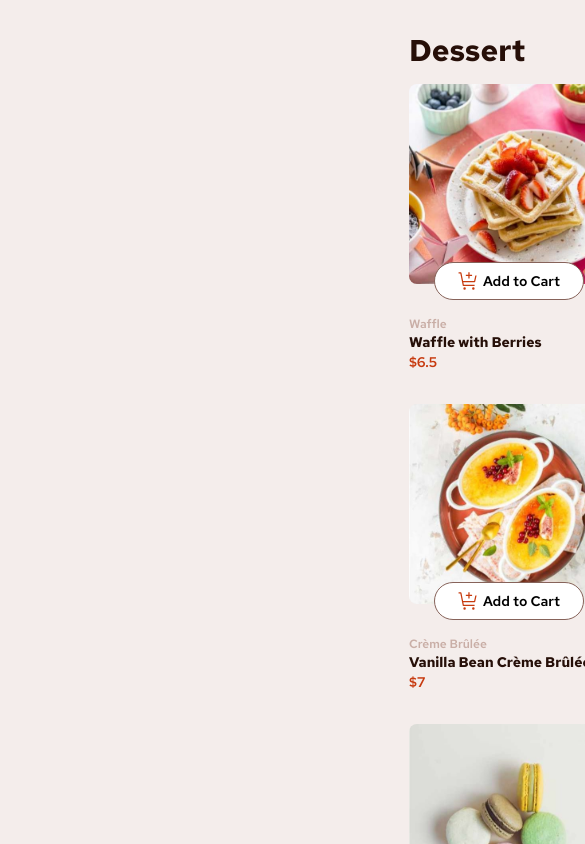
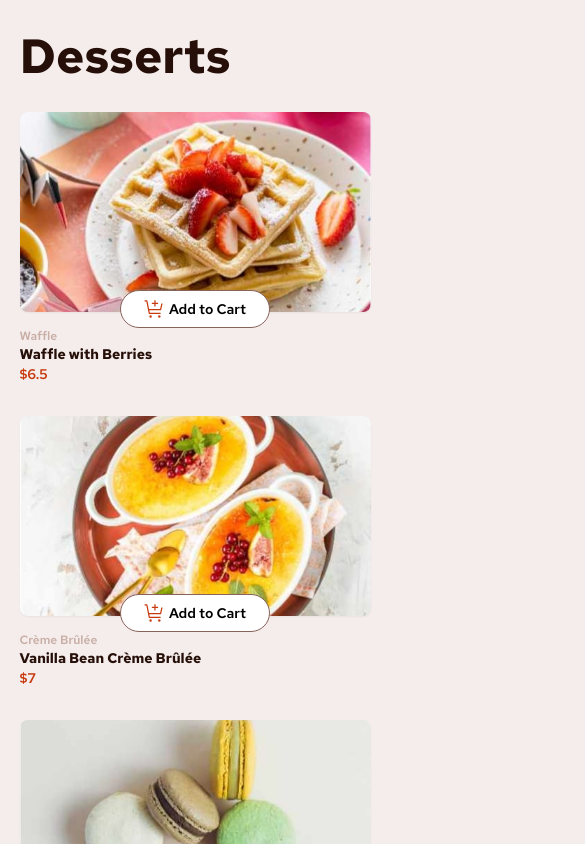
Before and after one commit to Frame993/product-list-with-cart-main, a React (Vite) app: page / in a window 390 px wide. Shown: the top 844 px of the page, 585 px wide, since content can reach past the window. Built offline with nearby package versions, Linux system fonts and the light colour scheme.

Commit message:
style: add mobile responsiveness

```diff
--- a/src/App.tsx
+++ b/src/App.tsx
@@ -4,14 +4,14 @@ import Cart from "./assets/components/Cart";
 
 export default function App() {
   return (
-    <main className="my-8 flex w-[1400px] mx-auto gap-8 justify-center">
-      <section>
-        <h1 className="text-3xl mb-4">Dessert</h1>
+    <main className="flex md:flex-row flex-col md:w-[1400px] w-[90%] justify-center mx-auto gap-8 my-8">
+      <section className="flex flex-col">
+        <h1 className="text-5xl mb-8 text-left">Desserts</h1>
         <div className="grid grid-cols-1 md:grid-cols-3 gap-x-4 gap-y-8">
           <ProductList />
         </div>
       </section>
-      <section>
+      <section className="flex flex-col">
         <Cart />
       </section>
     </main>
--- a/src/assets/components/Cart.tsx
+++ b/src/assets/components/Cart.tsx
@@ -9,7 +9,7 @@ export default function Cart() {
   const clearCart = useCartStore((state) => state.clearCart);
 
   return (
-    <aside className="w-[350px] bg-Rose-50 rounded-lg p-6 flex flex-col justify-center items-start">
+    <aside className="md:w-[350px] w-full bg-Rose-50 rounded-lg p-6 flex flex-col justify-center items-start">
       <div className="flex justify-between w-full mb-4">
         <h2 className="text-lg font-bold text-Red">
           Your Cart <span>({cart.length})</span>
--- a/src/assets/components/CartButton.tsx
+++ b/src/assets/components/CartButton.tsx
@@ -9,7 +9,7 @@ export default function CartButton({ onClick }: Props) {
     <>
       <button
         onClick={onClick}
-        className="flex items-center justify-center gap-1 px-4 py-2 rounded-full bg-white border border-Rose-500 hover:border-Red absolute -bottom-4 left-1/2 -translate-x-1/2 w-[150px]"
+        className="flex items-center justify-center gap-1 px-4 py-2 rounded-full bg-white border border-Rose-500 hover:border-Red w-[150px]"
       >
         <img src={cardIcon} alt="cart icon" />
         <span className="text-sm text-black font-semibold hover:text-Red ">Add to Cart</span>
--- /dev/null
+++ b/src/assets/components/CartButtonMain.tsx
@@ -0,0 +1,24 @@
+import CartButtonSelected from "./CartButtonSelected";
+import CartButton from "./CartButton";
+import { Products } from "../../interfaces/products";
+import { useCartStore } from "../../store/cart-store";
+
+interface Props {
+  className?: string;
+  item: Products;
+}
+
+export default function CartButtonMain({ className, item }: Props) {
+  const cart = useCartStore((state) => state.cart);
+  const addToCart = useCartStore((state) => state.addToCart);
+
+  return (
+    <div className={`${className}`}>
+      {cart.some((product) => product.id === item.id) ? (
+        <CartButtonSelected item={item} />
+      ) : (
+        <CartButton onClick={() => addToCart(item)} />
+      )}
+    </div>
+  );
+}
--- a/src/assets/components/CartButtonSelected.tsx
+++ b/src/assets/components/CartButtonSelected.tsx
@@ -17,7 +17,7 @@ export default function CartButtonSelected({ item }: Props) {
 
   return (
     <>
-      <div className="flex items-center justify-between gap-1 px-2 py-2 rounded-full bg-Red border border-Red absolute -bottom-4 left-1/2 -translate-x-1/2 w-[150px]">
+      <div className="flex items-center justify-between gap-1 px-2 py-2 rounded-full bg-Red border border-Red w-[150px]">
         {/* REMOVE */}
         <button onClick={() => decreaseQuantityFromCart(item.id)}>
           <img
--- a/src/assets/components/ProductList.tsx
+++ b/src/assets/components/ProductList.tsx
@@ -1,40 +1,27 @@
-import CartButton from "./CartButton";
 import { useCartStore } from "../../store/cart-store";
-import CartButtonSelected from "./CartButtonSelected";
 import PRODUCTS from "../../data.json";
 import { Products } from "../../interfaces/products";
-
+import CartButtonMain from "./CartButtonMain";
 
 export default function ProductList() {
   const cart = useCartStore((state) => state.cart);
-  const addToCart = useCartStore((state) => state.addToCart);
-
-  const products : Products[] = PRODUCTS;
+  const products: Products[] = PRODUCTS;
 
   return (
     <>
       {products.map((item) => (
-        <li key={item.id} className="flex flex-col">
-          <figure className="aspect-square w-[200px] mb-8 relative">
-            {cart.some((product) => product.id === item.id) ? (
-              <>
-                <img
-                  src={`./src/${item.image.desktop.slice(2)}`}
-                  alt={item.name}
-                  className={`w-full h-full rounded-lg outline outline-Red border-Red object-cover}`}
-                />
-                <CartButtonSelected item={item} />
-              </>
-            ) : (
-              <>
-                <img
-                  src={`./src/${item.image.desktop.slice(2)}`}
-                  alt={item.name}
-                  className={`w-full h-full rounded-lg object-cover}`}
-                />
-                <CartButton onClick={() => addToCart(item)} />
-              </>
-            )}
+        <li key={item.id} className={`flex flex-col`}>
+          <figure className="w-full relative h-[200px] md:h-[300px] md:w-[300px] md:mb-6 mb-4 rounded-lg">
+            <img
+              src={`./src/${item.image.desktop.slice(2)}`}
+              alt={item.name}
+              className={`w-full h-full object-cover shadow-sm rounded-lg ${
+                cart.some((product) => product.id === item.id)
+                  ? "border-[3px] border-Red"
+                  : ""
+              }`}
+            />
+            <CartButtonMain item={item} className="absolute -bottom-4 left-1/2 -translate-x-1/2"/>
           </figure>
           <p className="text-xs text-Rose-300 font-semibold">{item.category}</p>
           <h3 className="text-sm font-bold">{item.name}</h3>
--- /dev/null
+++ b/src/hooks/useLocalStore.ts
@@ -0,0 +1,22 @@
+import { useEffect } from "react";
+import { useCartStore } from "../store/cart-store";
+
+
+export default function useLocalStore() {
+
+  const cart = useCartStore((state) => state.cart);
+
+  useEffect(() => {
+    const cart = localStorage.getItem("cart");
+    if (cart) {
+      useCartStore.setState({ cart: JSON.parse(cart) });
+    }
+  }, []);
+
+  useEffect(() => {
+    localStorage.setItem("cart", JSON.stringify(cart));
+  }, [cart]);
+
+
+  return { cart };
+}
```
